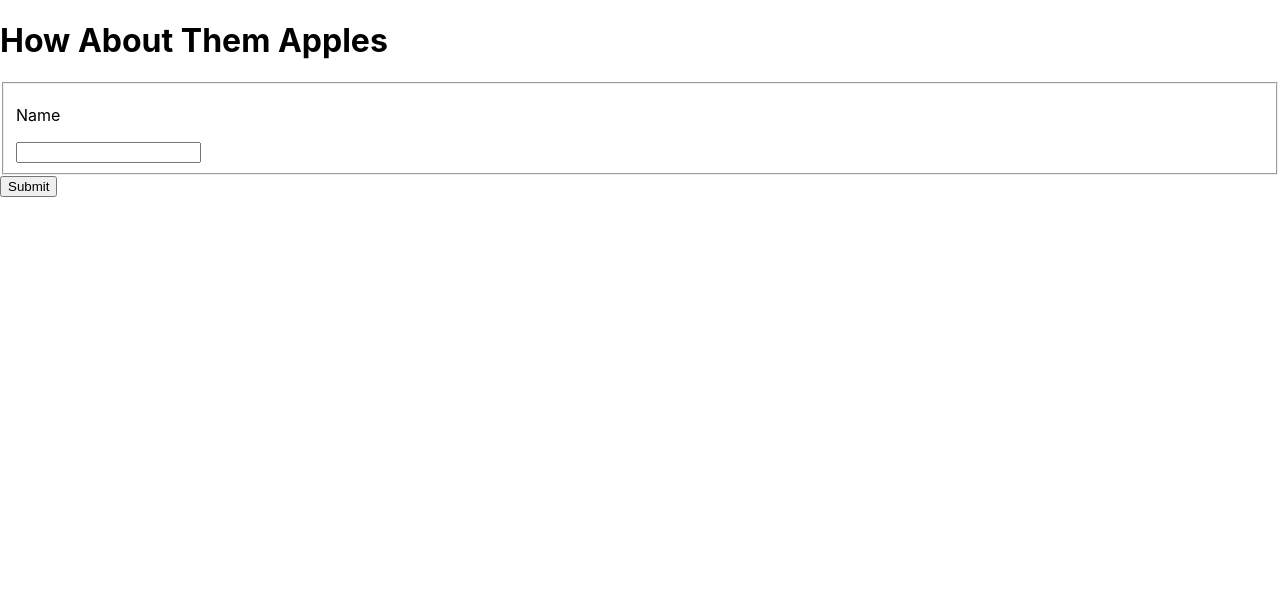
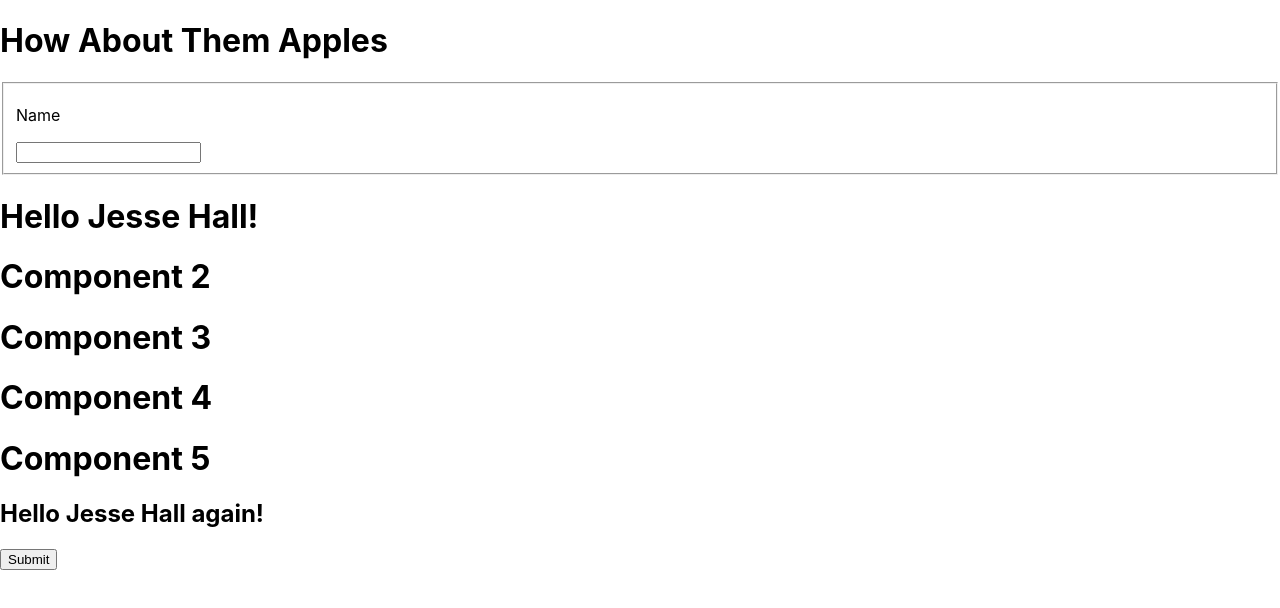
Before and after one commit to RajeshGoriga/my-app, a React (Create React App) app: page /form in a window 1280 px wide. Shown: the top 608 px of the page. Built offline with nearby package versions, Linux system fonts and the light colour scheme.

Commit message:
Add context api for form

```diff
--- a/src/Newform.jsx
+++ b/src/Newform.jsx
@@ -1,23 +1,80 @@
-import React from "react";
+import { useState, createContext, useContext } from "react";
 import "./App.css";
+const UserContext = createContext();
 function Newform() {
   const handleSubmit = (event) => {
     event.preventDefault();
     alert("You have submitted the form.");
   };
+
+  const handleChange = (event)=>{
+    setUser(event.target.value)
+  }
+  const [user, setUser] = useState("Jesse Hall");
   return (
+    <UserContext.Provider value={user}>
       <div className="wrapper">
         <h1>How About Them Apples</h1>
         <form onSubmit={handleSubmit}>
           <fieldset>
             <label>
               <p>Name</p>
-            <input name="name" />
+              <input name="name" onChange={handleChange}/>
             </label>
           </fieldset>
+          <Component1 user={user}/>
           <button type="submit">Submit</button>
         </form>
       </div>
+    </UserContext.Provider>
+  );
+}
+
+function Component1(props) {
+  console.log(props)
+  return (
+    <>
+      <h1>{`Hello ${props.user}!`}</h1>
+      <Component2 user={props.user} />
+    </>
+  );
+}
+
+function Component2() {
+  return (
+    <>
+      <h1>Component 2</h1>
+      <Component3 />
+    </>
+  );
+}
+
+function Component3() {
+  return (
+    <>
+      <h1>Component 3</h1>
+      <Component4 />
+    </>
+  );
+}
+
+function Component4() {
+  return (
+    <>
+      <h1>Component 4</h1>
+      <Component5 />
+    </>
+  );
+}
+
+function Component5() {
+  const user = useContext(UserContext);
+
+  return (
+    <>
+      <h1>Component 5</h1>
+      <h2>{`Hello ${user} again!`}</h2>
+    </>
   );
 }
 
```
Lines whose indentation alone changed are shown as unchanged.
